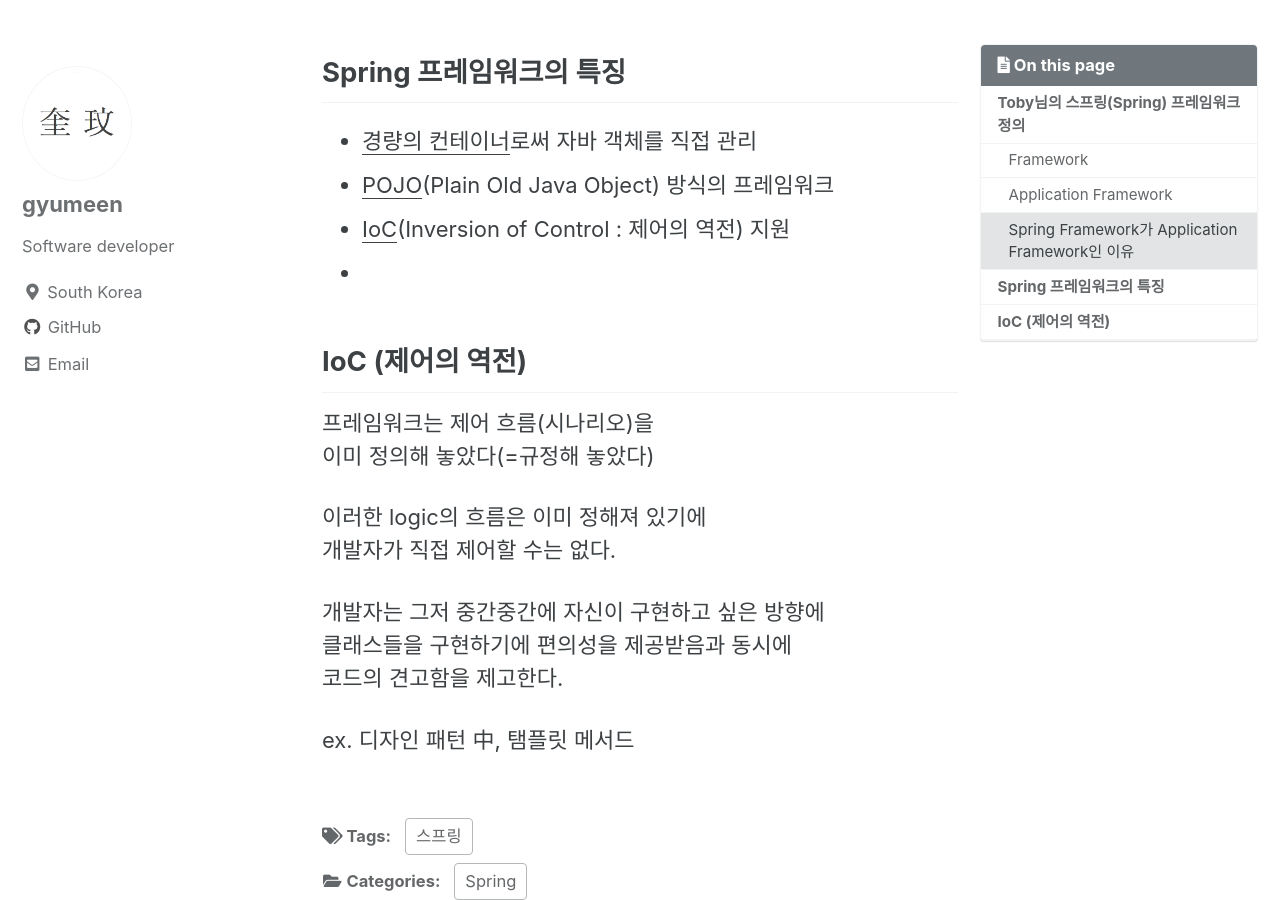
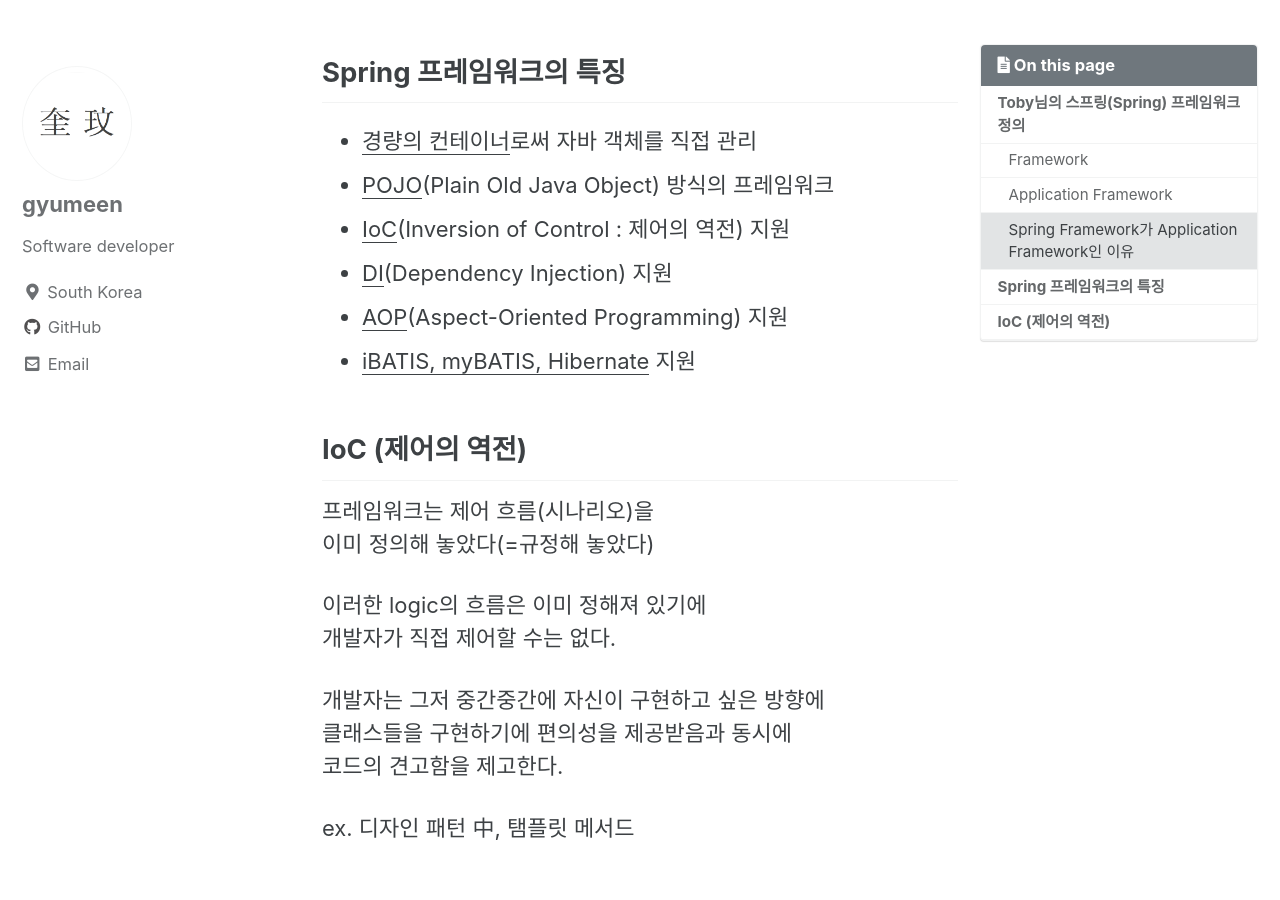
Before and after one commit to gyumeen/gyumeen.github.io, a Jekyll site: the page built from _posts/2021/Spring/2021-01-13-Spring framework - basic.md, in a window 1280 px wide and 900 px high, scrolled down 3078 px. Built offline with Jekyll 4.4.1, drawn with Linux system fonts in a browser that asks for light colours; cached includes are drawn as plain includes; comment, search, counter and statistics services are not loaded.

Commit message:
Update 2021-01-13-Spring framework - basic.md

```diff
--- a/_posts/2021/Spring/2021-01-13-Spring framework - basic.md
+++ b/_posts/2021/Spring/2021-01-13-Spring framework - basic.md
@@ -108,7 +108,9 @@ Spring은 객체지향 언어가 가진
 - <U>경량의 컨테이너</U>로써 자바 객체를 직접 관리
 - <U>POJO</U>(Plain Old Java Object) 방식의 프레임워크
 - <U>IoC</U>(Inversion of Control : 제어의 역전) 지원
--
+- <U>DI</U>(Dependency Injection) 지원
+- <U>AOP</U>(Aspect-Oriented Programming) 지원
+- <U>iBATIS, myBATIS, Hibernate</U> 지원
 
 
 ## IoC (제어의 역전)
```
